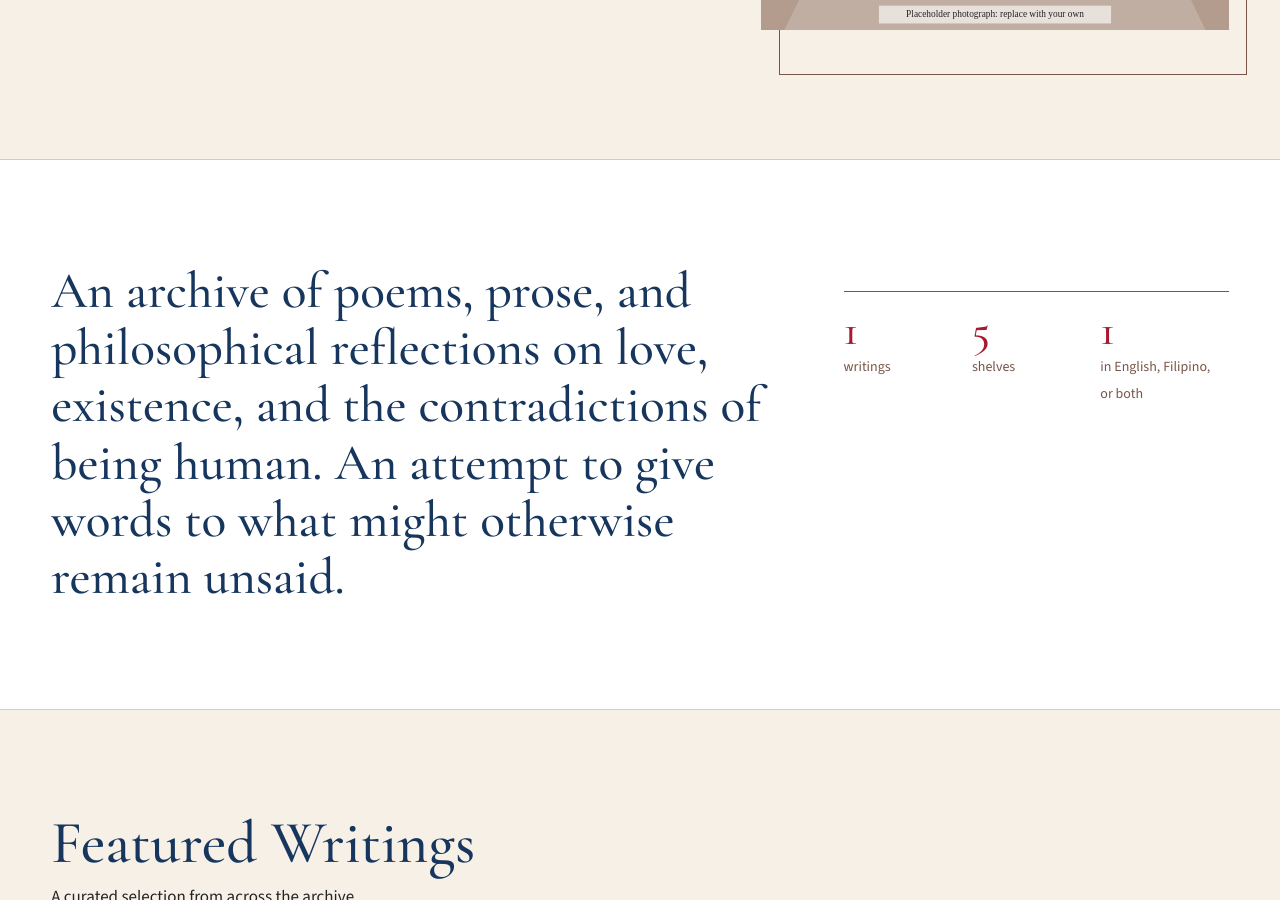
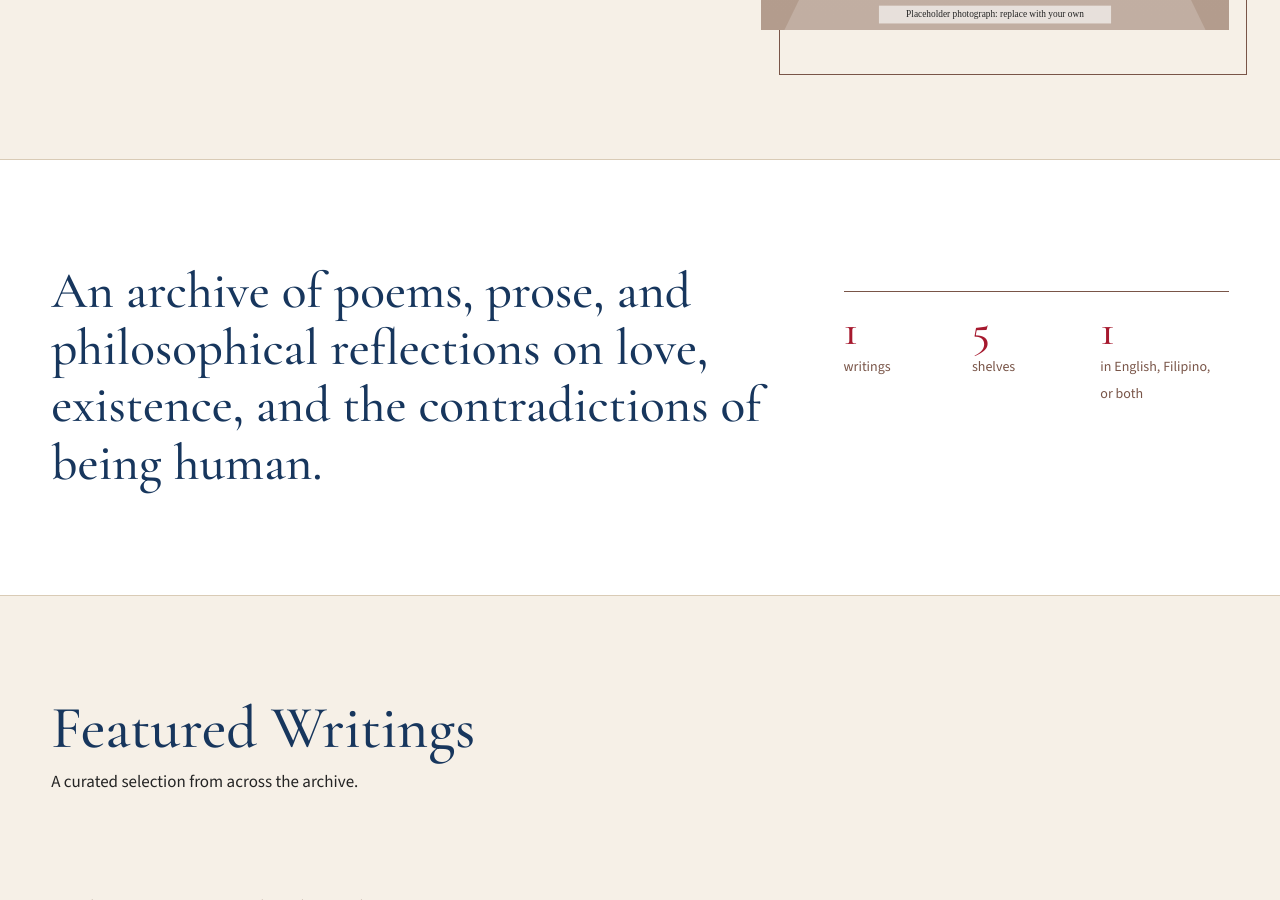
Before and after one commit to levray23/lev-literature, a Jekyll site: the page built from index.html, in a window 1280 px wide and 900 px high, scrolled down 726 px. Built offline with Jekyll 4.4.1, drawn with Linux system fonts in a browser that asks for light colours.

Commit message:
Update _data/site.yml (via Pages CMS)

```diff
--- a/_data/site.yml
+++ b/_data/site.yml
@@ -1,8 +1,7 @@
 tagline: For all that we cannot leave unsaid.
 hero_image: /assets/site/hero.svg
-archive_statement: An archive of poems, prose, and philosophical reflections on
-  love, existence, and the contradictions of being human. An attempt to give
-  words to what might otherwise remain unsaid.
+archive_statement: "An archive of poems, prose, and philosophical reflections on
+  love, existence, and the contradictions of being human. "
 about_teaser: Behind every written word is a mind still learning, questioning,
   and becoming. If you'd like to know the person behind these pages — the
   thoughts, experiences, and curiosities that shape them — you're welcome to
```
